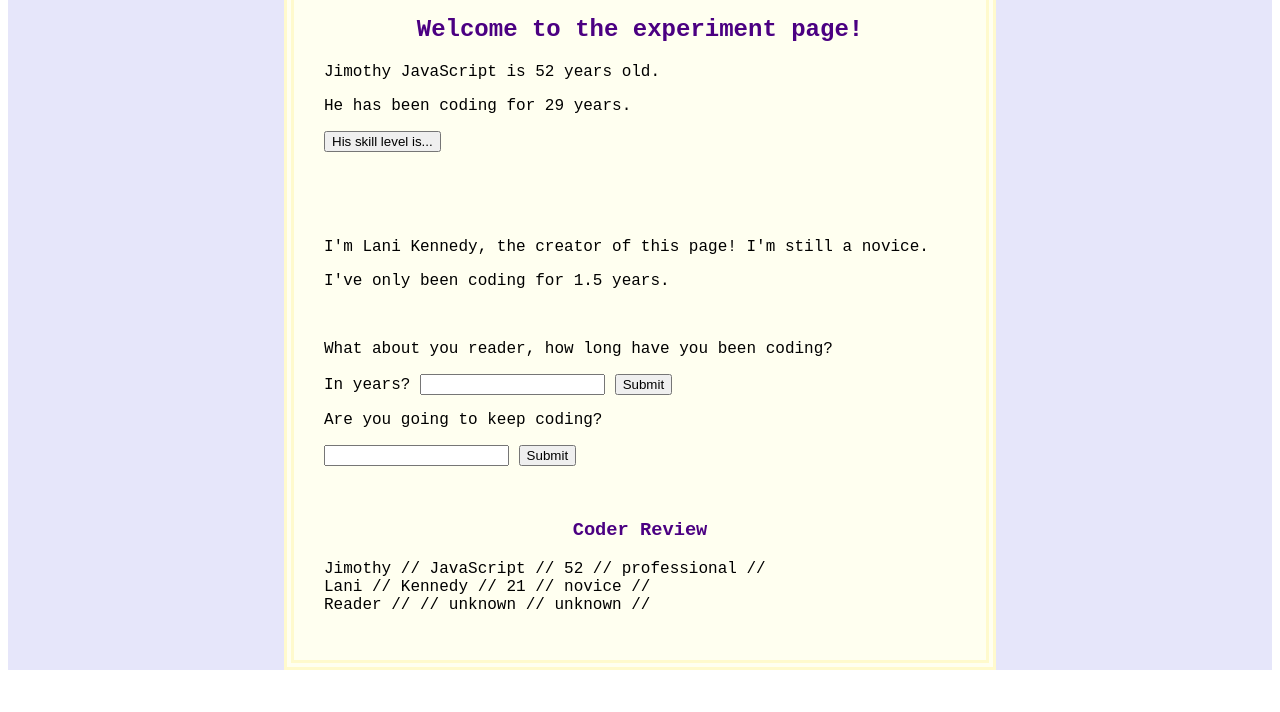
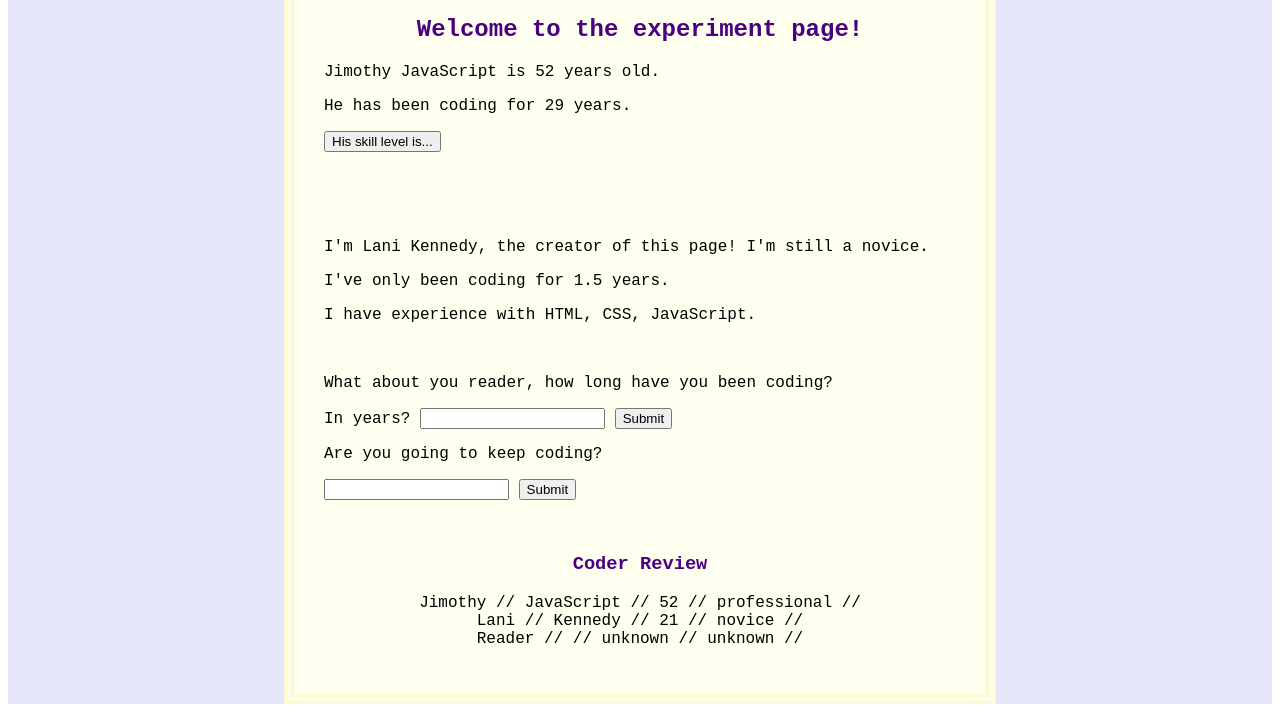
Before and after one commit to froggybot/dm-programming, a plain HTML site: page index.html in a window 1280 px wide. Shown: the part 151-863 px from the top of the page. Before the commit the page ends 829 px from the top, so only its background shows below. Drawn offline with Linux system fonts and the light colour scheme.

Commit message:
objects/arrays/methods

```diff
--- a/index.html
+++ b/index.html
@@ -27,6 +27,9 @@
             color: Indigo;
             box-shadow: 0px 5px 3px Thistle;
         }
+        .coderrev {
+        	text-align: center;
+        }
 	</style>
 </head>
 <body>
@@ -47,6 +50,7 @@
             <br>
             <p id="introducing"></p>
             <p>I've only been coding for <span id="laniExp"></span> years.</p>
+            <p>I have experience with <span id="laniCodeLangs"></span>.</p>
             <br>
             <p>What about you reader, how long have you been coding?</p>
             <label for="readerExp"> In years? </label>
@@ -59,7 +63,7 @@
             <p id="response"></p>
             <br>
             <h3 class="headin3">Coder Review</h3>
-            <p id="coderReview"></p>
+            <p id="coderReview" class="coderRevi"></p>
         </div>
     </div>
 
@@ -80,6 +84,10 @@
         const head3 = document.querySelector(".headin3");
         head3.classList.add("headings");
 
+        const codeRev = document.querySelector(".coderRevi");
+       codeRev.classList.add("coderrev");
+
+
 
 
         // this is an object constructor function
@@ -94,7 +102,7 @@
         //this is an object variable
         const jimJava = new Person ("Jimothy", "JavaScript", 52, "professional");
 
-        //adding a method to the object constructor function
+        //adding an object method to the object constructor function
         Person.prototype.fullName = function ()
         {
             return this.firstName + " " + this.lastName;
@@ -148,6 +156,11 @@
 		//using the number method valueOf()
         document.getElementById("laniExp").innerHTML =
         (1 + 0.5).valueOf();
+
+        //this is an array
+        const laniLangs = ["HTML"," CSS"," JavaScript"];
+        //outputting and displaying coding languages to page using toString() array method
+        document.getElementById("laniCodeLangs").innerHTML = laniLangs.toString();
 
         //reacting to readers response using switch statement
         function reactToReader()
@@ -233,6 +246,7 @@
             }
         }
 
+
     </script>
 
 </body>
```
